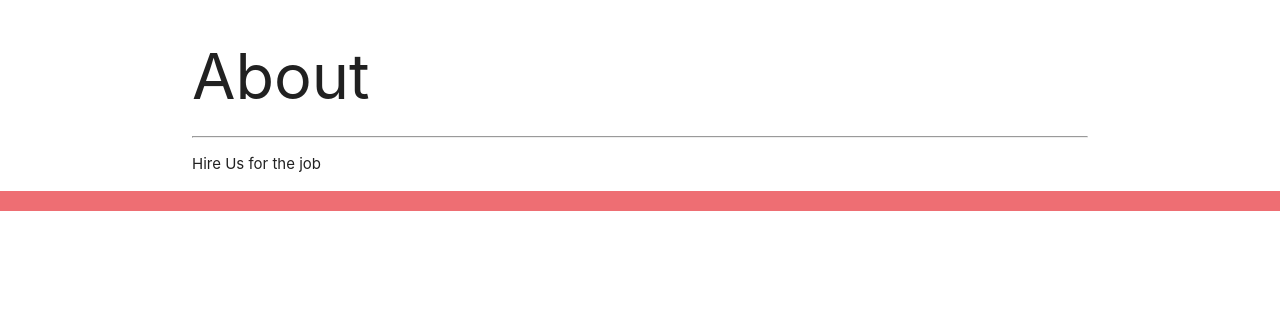
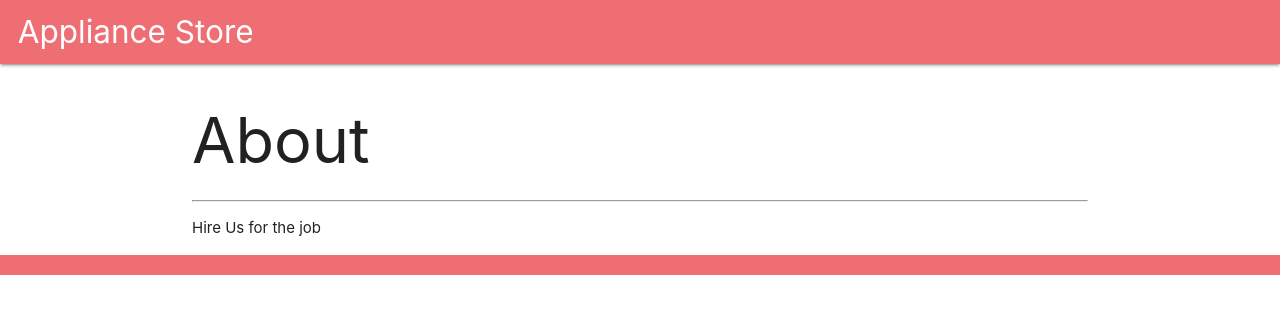
Before and after one commit to vsalter/ApplianceStoreApp, a Django app: page /about/ in a window 1280 px wide. Shown: the top 314 px of the page. Run offline with Django 4.2, Linux system fonts and the light colour scheme.

Commit message:
added css

```diff
--- a/appliancestore/main_app/static/css/style.css
+++ b/appliancestore/main_app/static/css/style.css
@@ -1,3 +1,3 @@
 body {
-    background-color: blue;
+    background-color: white;
 }
--- a/appliancestore/main_app/templates/base.html
+++ b/appliancestore/main_app/templates/base.html
@@ -7,10 +7,19 @@
     <meta http-equiv="X-UA-Compatible" content="ie=edge">
     <title>Appliance Store</title>
     <link rel="stylesheet" href="https://cdnjs.cloudflare.com/ajax/libs/materialize/1.0.0/css/materialize.min.css">
-    <!-- <link rel="stylesheet" type="text/css" href="{% static 'css/style.css' %}"> -->
+    <link rel="stylesheet" type="text/css" href="{% static 'css/style.css' %}">
     <script src="https://cdnjs.cloudflare.com/ajax/libs/materialize/1.0.0/js/materialize.min.js"></script>
 </head>
 <body>
+    <header class="navbar-fixed">
+        <nav>
+            <div class="nav-wrapper">
+                <ul>
+                    <li class="left brand-logo">&nbsp;&nbsp;Appliance Store</li>
+                </ul>
+            </div>
+        </nav>
+    </header>
     <main class="container">
         {% block content %}
         {% endblock %}
```
Lines whose indentation alone changed are shown as unchanged.
